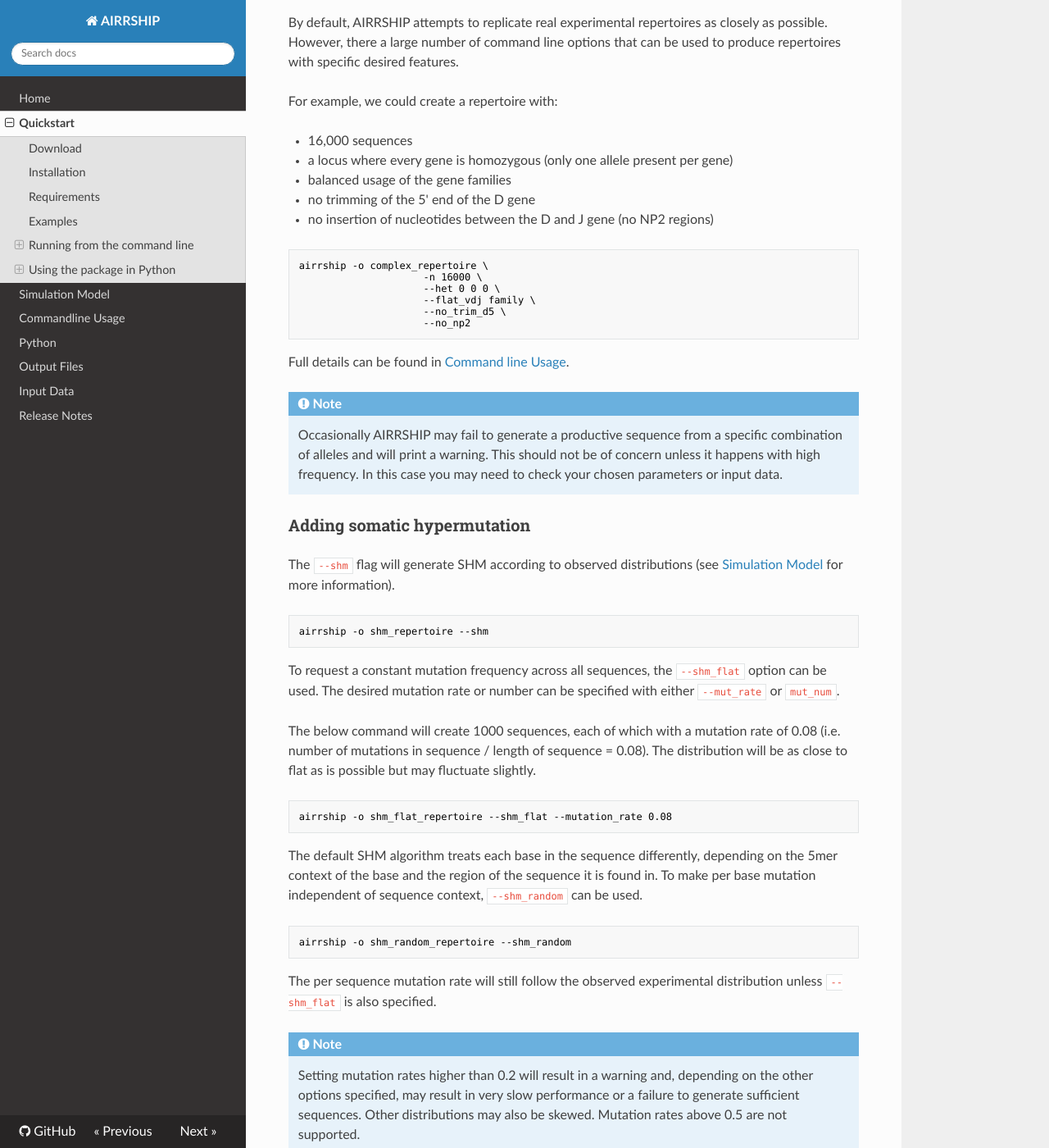
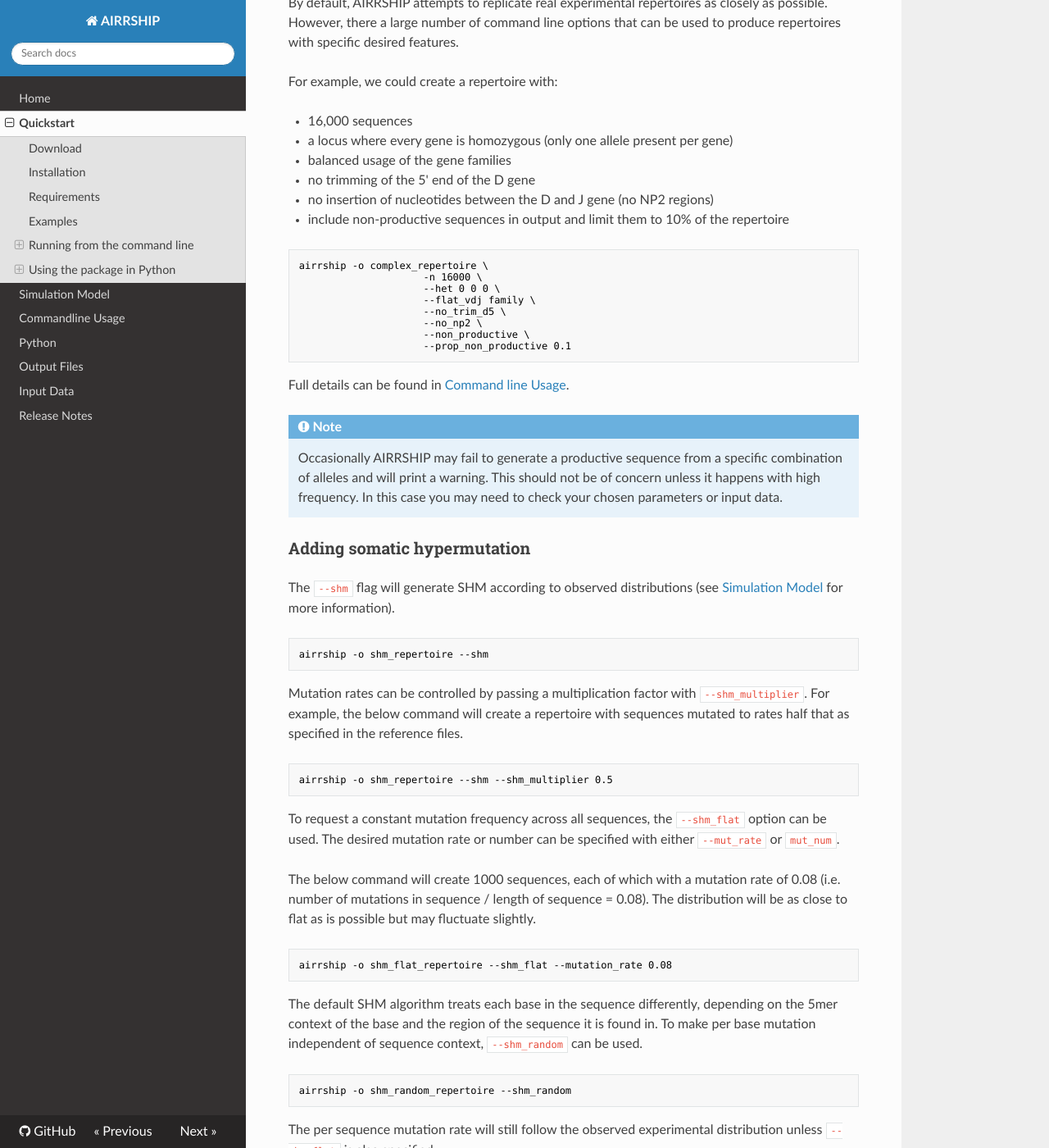
Before and after one commit to Cowanlab/airrship, an MkDocs documentation site: the page built from docs/quickstart.md, in a window 1280 px wide and 1400 px high, scrolled down 1290 px. Shown: the whole window at 82% size. Built offline with MkDocs 1.6.1, drawn with Linux system fonts in a browser that asks for light colours; nearby versions of some CDN libraries; some of the changed text lies outside the part shown.

Commit message:
update and clarify docs

````diff
--- a/docs/quickstart.md
+++ b/docs/quickstart.md
@@ -55,6 +55,7 @@
 * balanced usage of the gene families
 * no trimming of the 5' end of the D gene
 * no insertion of nucleotides between the D and J gene (no NP2 regions)
+* include non-productive sequences in output and limit them to 10% of the repertoire
 
 ```bash
 airrship -o complex_repertoire \
@@ -62,7 +63,9 @@
                      --het 0 0 0 \
                      --flat_vdj family \
                      --no_trim_d5 \
-                     --no_np2
+                     --no_np2 \
+                     --non_productive \
+                     --prop_non_productive 0.1
 ```
 
 Full details can be found in [Command line Usage](parameters.md).
@@ -79,6 +82,12 @@
 
 ```bash
 airrship -o shm_repertoire --shm
+```
+
+Mutation rates can be controlled by passing a multiplication factor with  ```--shm_multiplier```. For example, the below command will create a repertoire with sequences mutated to rates half that as specified in the reference files.
+
+```bash
+airrship -o shm_repertoire --shm --shm_multiplier 0.5
 ```
 
 To request a constant mutation frequency across all sequences, the ```--shm_flat ``` option can be used. The desired mutation rate or number can be specified with either ```--mut_rate``` or ```mut_num```.
````
Also changed, not shown: other parts of docs/quickstart.md (+1 -1 lines), README.md (+1 -1 lines), docs/model.md (+1 -1 lines), docs/output.md (+4 -1 lines), docs/parameters.md (+4 -3 lines), docs/release.md (+2 -1 lines).
